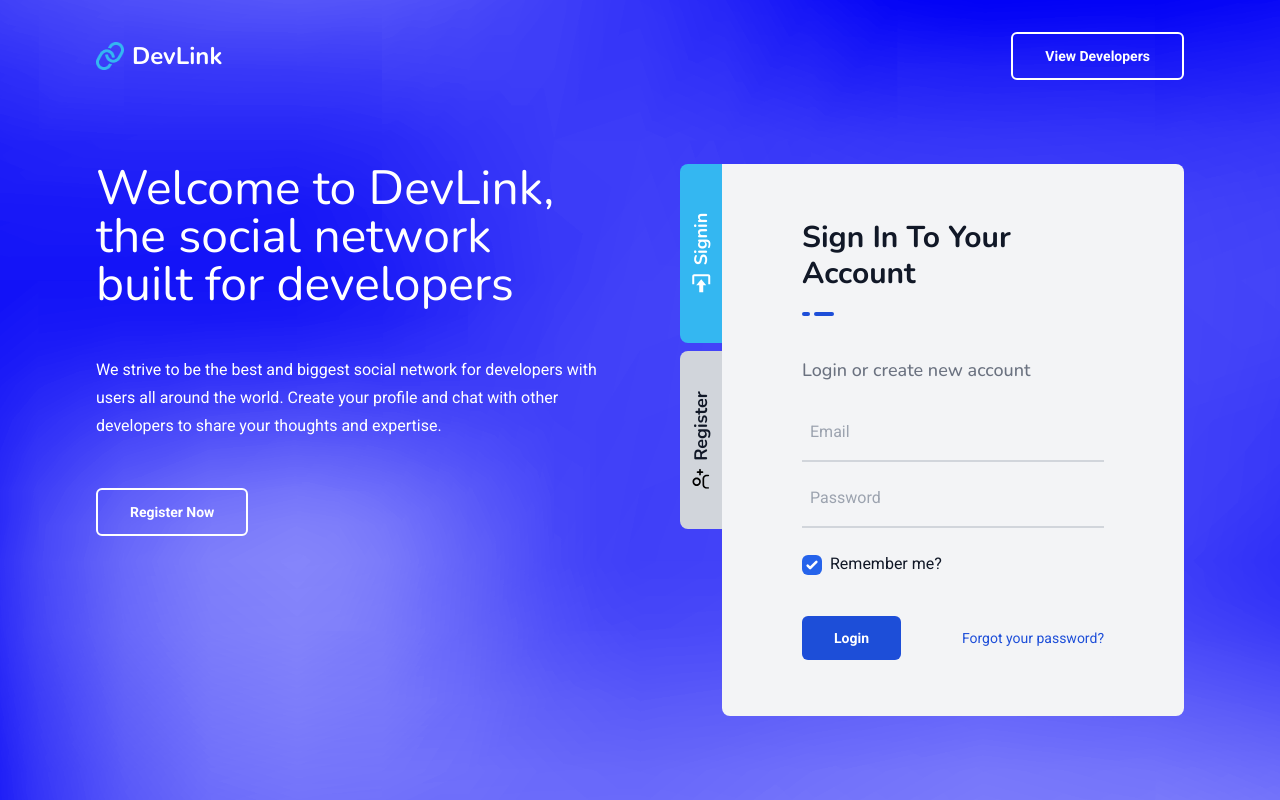
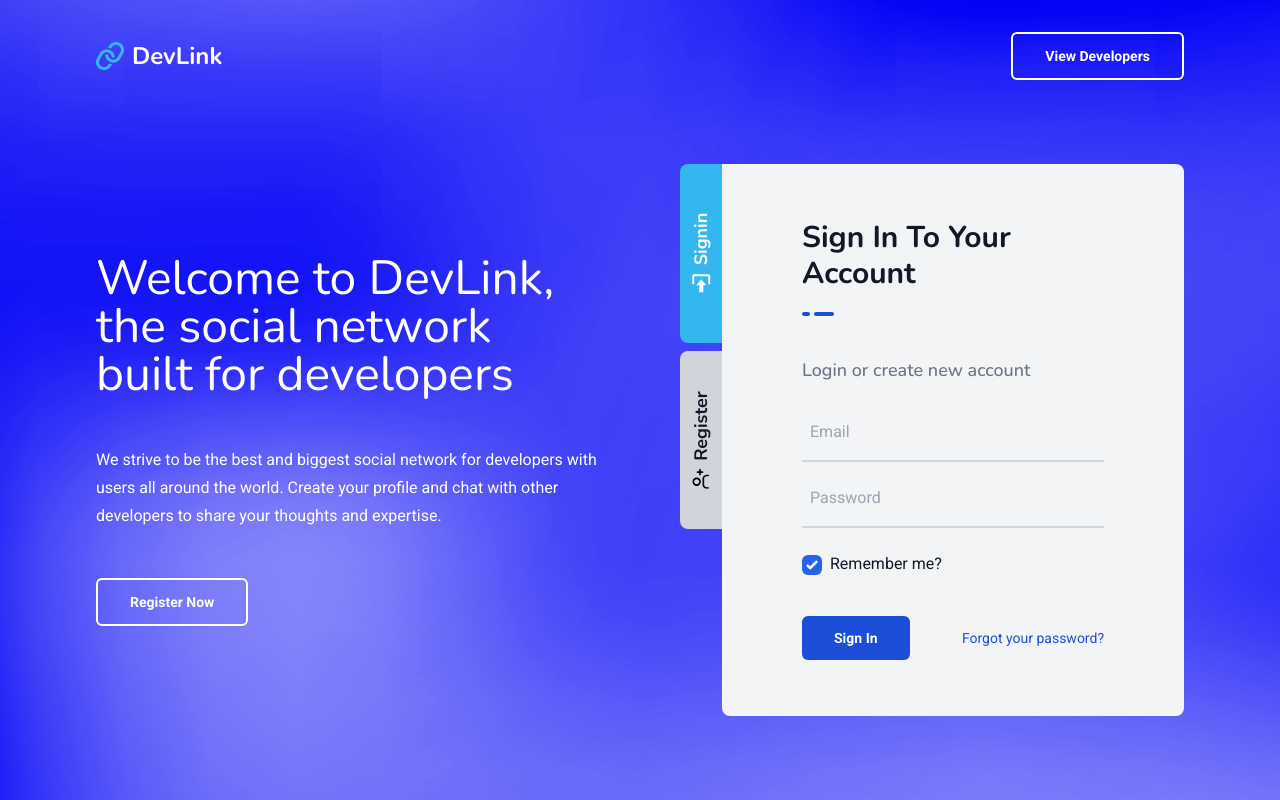
Before and after one commit to RayBDev/DevLink, a Next.js app in the folder client/: page / in a window 1280 px wide. Built offline with nearby package versions, Linux system fonts and the light colour scheme; no server answers.

Commit message:
Changed ForgetPW from Mutation to Query

```diff
--- a/client/components/pages/index/Signin.tsx
+++ b/client/components/pages/index/Signin.tsx
@@ -80,7 +80,7 @@ const Signin = () => {
             ) : (
               <>
                 <button type="submit" className="btn btn-primary ">
-                  Login
+                  Sign In
                 </button>
                 <button className="text-primary hover:text-secondary transition-colors text-sm">
                   Forgot your password?
--- a/client/pages/index.tsx
+++ b/client/pages/index.tsx
@@ -44,7 +44,7 @@ const Home: NextPage = () => {
             <button className="btn btn-ghost">View Developers</button>
           </div>
         </div>
-        <div className="grid grid-cols-2 gap-20 px-24 pt-20">
+        <div className="grid grid-cols-2 items-center gap-20 px-24 pt-20">
           <div className="col-span-1 ">
             <h1 className="mb-12 text-white">
               Welcome to DevLink, the social network built for developers
```
Also changed, not shown: 2 other files (tests, documents, lock files or other folders).
